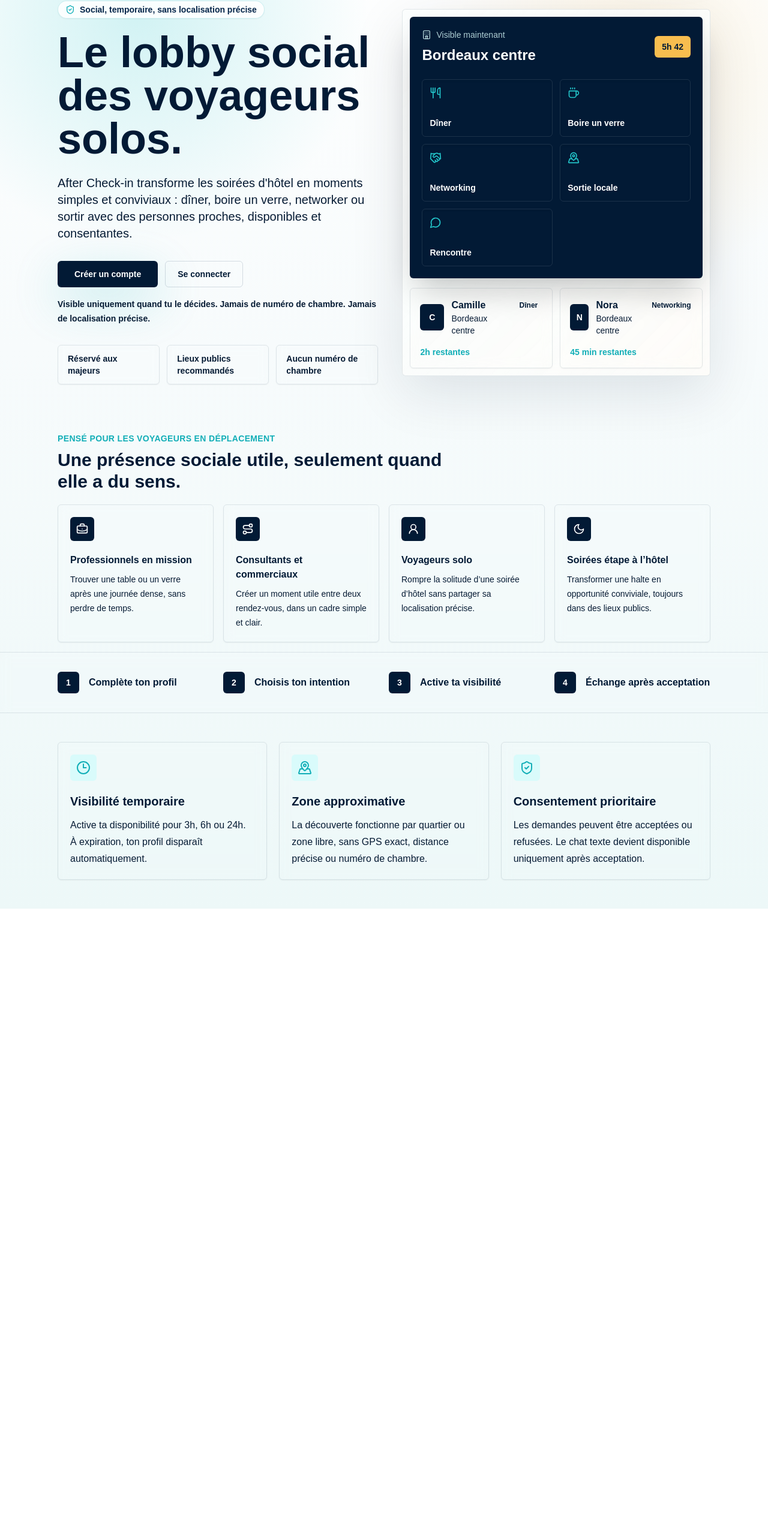
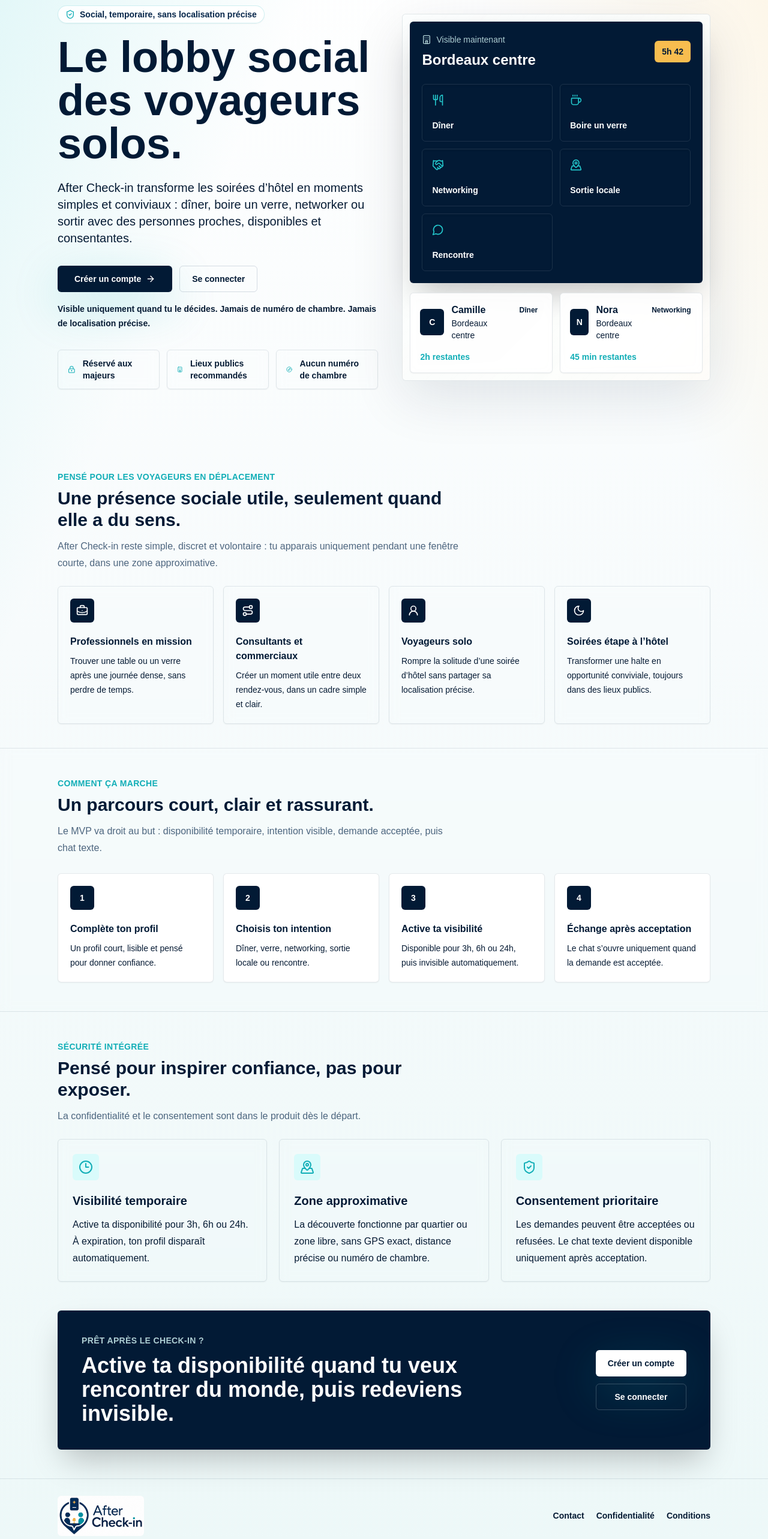
Before and after one commit to djey2007/after-check-in, a Next.js app: page / in a window 1280 px wide. Shown: the part 184-2750 px from the top of the page at 60% size. Before the commit the page ends 1699 px from the top, so only its background shows below. Built offline with nearby package versions, Linux system fonts and the light colour scheme.

Commit message:
Upgrade landing page visual system

```diff
--- a/app/globals.css
+++ b/app/globals.css
@@ -19,8 +19,8 @@ html {
 body {
   margin: 0;
   background:
-    radial-gradient(circle at 18% 12%, rgba(35, 197, 202, 0.2), transparent 24rem),
-    radial-gradient(circle at 82% 18%, rgba(248, 189, 79, 0.16), transparent 22rem),
+    linear-gradient(115deg, rgba(35, 197, 202, 0.14), transparent 34rem),
+    linear-gradient(245deg, rgba(248, 189, 79, 0.14), transparent 32rem),
     linear-gradient(180deg, #ffffff 0%, var(--background) 45%, #edf8f8 100%);
   color: var(--foreground);
   font-family: Arial, Helvetica, sans-serif;
--- a/app/page.tsx
+++ b/app/page.tsx
@@ -1,18 +1,22 @@
 import {
+  ArrowRight,
   BriefcaseBusiness,
   Clock3,
   Coffee,
+  Compass,
   Handshake,
   Hotel,
+  LockKeyhole,
   MapPinned,
   MessageCircle,
   Moon,
+  Route,
   ShieldCheck,
-  Route,
   UserRound,
   Utensils
 } from "lucide-react";
 import { ButtonLink } from "@/components/ui/button";
+import { Logo } from "@/components/logo";
 import { PublicHeader } from "@/components/public-header";
 
 const intents = [
@@ -24,10 +28,22 @@ const intents = [
 ];
 
 const steps = [
-  "Complète ton profil",
-  "Choisis ton intention",
-  "Active ta visibilité",
-  "Échange après acceptation"
+  {
+    title: "Complète ton profil",
+    text: "Un profil court, lisible et pensé pour donner confiance."
+  },
+  {
+    title: "Choisis ton intention",
+    text: "Dîner, verre, networking, sortie locale ou rencontre."
+  },
+  {
+    title: "Active ta visibilité",
+    text: "Disponible pour 3h, 6h ou 24h, puis invisible automatiquement."
+  },
+  {
+    title: "Échange après acceptation",
+    text: "Le chat s’ouvre uniquement quand la demande est acceptée."
+  }
 ];
 
 const travelerProfiles = [
@@ -58,8 +74,8 @@ export default function Home() {
     <main className="min-h-screen overflow-hidden">
       <PublicHeader />
 
-      <section className="mx-auto grid w-full max-w-6xl items-center gap-10 px-4 pb-14 pt-8 sm:px-6 lg:grid-cols-[1.02fr_0.98fr] lg:px-8 lg:pb-20 lg:pt-12">
-        <div>
+      <section className="relative mx-auto grid w-full max-w-6xl items-center gap-10 px-4 pb-16 pt-8 sm:px-6 lg:grid-cols-[1.02fr_0.98fr] lg:px-8 lg:pb-24 lg:pt-14">
+        <div className="relative z-10">
           <div className="mb-5 inline-flex items-center gap-2 rounded-full border border-lagoon-500/20 bg-white/85 px-3 py-1 text-sm font-semibold text-night-900 shadow-sm backdrop-blur">
             <ShieldCheck className="h-4 w-4 text-lagoon-500" />
             Social, temporaire, sans localisation précise
@@ -70,7 +86,7 @@ export default function Home() {
           </h1>
 
           <p className="mt-6 max-w-2xl text-lg leading-8 text-night-900/76 sm:text-xl">
-            After Check-in transforme les soirées d&apos;hôtel en moments simples et
+            After Check-in transforme les soirées d’hôtel en moments simples et
             conviviaux : dîner, boire un verre, networker ou sortir avec des
             personnes proches, disponibles et consentantes.
           </p>
@@ -78,6 +94,7 @@ export default function Home() {
           <div className="mt-8 flex flex-col gap-3 sm:flex-row">
             <ButtonLink href="/signup" className="w-full px-7 sm:w-auto">
               Créer un compte
+              <ArrowRight className="h-4 w-4" />
             </ButtonLink>
             <ButtonLink href="/login" variant="secondary" className="w-full sm:w-auto">
               Se connecter
@@ -90,22 +107,112 @@ export default function Home() {
           </p>
 
           <div className="mt-8 grid gap-3 text-sm font-semibold text-night-900/72 sm:grid-cols-3">
-            <div className="rounded-md border border-night-900/10 bg-white/72 px-4 py-3 shadow-sm backdrop-blur">
-              Réservé aux majeurs
+            <TrustPill icon={LockKeyhole} text="Réservé aux majeurs" />
+            <TrustPill icon={Hotel} text="Lieux publics recommandés" />
+            <TrustPill icon={Compass} text="Aucun numéro de chambre" />
           </div>
-            <div className="rounded-md border border-night-900/10 bg-white/72 px-4 py-3 shadow-sm backdrop-blur">
-              Lieux publics recommandés
         </div>
-            <div className="rounded-md border border-night-900/10 bg-white/72 px-4 py-3 shadow-sm backdrop-blur">
-              Aucun numéro de chambre
+
+        <div className="relative z-10">
+          <ProductMockup />
+        </div>
+      </section>
+
+      <section className="mx-auto max-w-6xl px-4 py-10 sm:px-6 lg:px-8">
+        <SectionIntro
+          eyebrow="Pensé pour les voyageurs en déplacement"
+          title="Une présence sociale utile, seulement quand elle a du sens."
+          text="After Check-in reste simple, discret et volontaire : tu apparais uniquement pendant une fenêtre courte, dans une zone approximative."
+        />
+        <div className="mt-6 grid gap-4 sm:grid-cols-2 lg:grid-cols-4">
+          {travelerProfiles.map((profile) => (
+            <AudienceCard key={profile.title} {...profile} />
+          ))}
+        </div>
+      </section>
+
+      <section className="border-y border-night-900/10 bg-white/72 py-12 backdrop-blur">
+        <div className="mx-auto max-w-6xl px-4 sm:px-6 lg:px-8">
+          <SectionIntro
+            eyebrow="Comment ça marche"
+            title="Un parcours court, clair et rassurant."
+            text="Le MVP va droit au but : disponibilité temporaire, intention visible, demande acceptée, puis chat texte."
+          />
+          <div className="mt-7 grid gap-4 sm:grid-cols-2 lg:grid-cols-4">
+            {steps.map((step, index) => (
+              <StepCard key={step.title} index={index + 1} {...step} />
+            ))}
+          </div>
+        </div>
+      </section>
+
+      <section className="mx-auto max-w-6xl px-4 py-12 sm:px-6 lg:px-8">
+        <SectionIntro
+          eyebrow="Sécurité intégrée"
+          title="Pensé pour inspirer confiance, pas pour exposer."
+          text="La confidentialité et le consentement sont dans le produit dès le départ."
+        />
+        <div className="mt-6 grid gap-5 lg:grid-cols-3">
+          <Feature
+            icon={Clock3}
+            title="Visibilité temporaire"
+            text="Active ta disponibilité pour 3h, 6h ou 24h. À expiration, ton profil disparaît automatiquement."
+          />
+          <Feature
+            icon={MapPinned}
+            title="Zone approximative"
+            text="La découverte fonctionne par quartier ou zone libre, sans GPS exact, distance précise ou numéro de chambre."
+          />
+          <Feature
+            icon={ShieldCheck}
+            title="Consentement prioritaire"
+            text="Les demandes peuvent être acceptées ou refusées. Le chat texte devient disponible uniquement après acceptation."
+          />
+        </div>
+      </section>
+
+      <section className="mx-auto max-w-6xl px-4 pb-12 sm:px-6 lg:px-8">
+        <div className="overflow-hidden rounded-md bg-night-950 p-6 text-white shadow-2xl shadow-night-950/18 sm:p-8 lg:p-10">
+          <div className="grid gap-8 lg:grid-cols-[1fr_auto] lg:items-center">
+            <div>
+              <p className="text-sm font-bold uppercase tracking-wide text-lagoon-100/80">
+                Prêt après le check-in ?
+              </p>
+              <h2 className="mt-3 max-w-2xl text-3xl font-bold tracking-normal sm:text-4xl">
+                Active ta disponibilité quand tu veux rencontrer du monde, puis redeviens invisible.
+              </h2>
+            </div>
+            <div className="flex flex-col gap-3 sm:flex-row lg:flex-col">
+              <ButtonLink href="/signup" className="bg-white text-night-950 hover:bg-lagoon-100">
+                Créer un compte
+              </ButtonLink>
+              <ButtonLink href="/login" variant="secondary" className="border-white/20 bg-white/8 text-white hover:bg-white hover:text-night-950">
+                Se connecter
+              </ButtonLink>
             </div>
           </div>
         </div>
+      </section>
 
-        <div className="relative">
+      <footer className="border-t border-night-900/10 bg-white/78">
+        <div className="mx-auto flex max-w-6xl flex-col gap-5 px-4 py-7 sm:px-6 lg:flex-row lg:items-center lg:justify-between lg:px-8">
+          <Logo compact />
+          <nav className="flex flex-wrap gap-x-5 gap-y-2 text-sm font-semibold text-night-900/68">
+            <a href="mailto:contact@after-check-in.app">Contact</a>
+            <a href="#confidentialite">Confidentialité</a>
+            <a href="#conditions">Conditions</a>
+          </nav>
+        </div>
+      </footer>
+    </main>
+  );
+}
+
+function ProductMockup() {
+  return (
     <div className="premium-surface rounded-md p-3">
       <div className="rounded-md bg-night-950 p-5 text-white shadow-2xl shadow-night-950/18">
-              <div className="flex items-center justify-between">
+        <div className="flex items-center justify-between gap-4">
           <div>
             <div className="flex items-center gap-2 text-sm text-lagoon-100/80">
               <Hotel className="h-4 w-4" />
@@ -125,7 +232,7 @@ export default function Home() {
             return (
               <div
                 key={intent.label}
-                      className="flex min-h-24 flex-col justify-between rounded-md border border-white/10 bg-white/9 p-3 shadow-inner"
+                className="flex min-h-24 flex-col justify-between rounded-md border border-white/10 bg-white/9 p-4 shadow-inner"
               >
                 <Icon className="h-5 w-5 text-lagoon-400" />
                 <span className="text-sm font-semibold">{intent.label}</span>
@@ -150,56 +257,35 @@ export default function Home() {
         />
       </div>
     </div>
+  );
+}
+
+function SectionIntro({
+  eyebrow,
+  title,
+  text
+}: {
+  eyebrow: string;
+  title: string;
+  text: string;
+}) {
+  return (
+    <div className="max-w-2xl">
+      <p className="text-sm font-bold uppercase tracking-wide text-lagoon-500">{eyebrow}</p>
+      <h2 className="mt-2 text-2xl font-bold tracking-normal text-night-950 sm:text-3xl">
+        {title}
+      </h2>
+      <p className="mt-3 leading-7 text-night-900/70">{text}</p>
     </div>
-      </section>
+  );
+}
 
-      <section className="mx-auto max-w-6xl px-4 pb-4 sm:px-6 lg:px-8">
-        <div className="mb-5 max-w-2xl">
-          <p className="text-sm font-bold uppercase tracking-wide text-lagoon-500">
-            Pensé pour les voyageurs en déplacement
-          </p>
-          <h2 className="mt-2 text-2xl font-bold tracking-normal text-night-950 sm:text-3xl">
-            Une présence sociale utile, seulement quand elle a du sens.
-          </h2>
+function TrustPill({ icon: Icon, text }: { icon: typeof ShieldCheck; text: string }) {
+  return (
+    <div className="flex items-center gap-3 rounded-md border border-night-900/10 bg-white/74 px-4 py-3 shadow-sm backdrop-blur">
+      <Icon className="h-4 w-4 text-lagoon-500" />
+      <span>{text}</span>
     </div>
-        <div className="grid gap-4 sm:grid-cols-2 lg:grid-cols-4">
-          {travelerProfiles.map((profile) => (
-            <AudienceCard key={profile.title} {...profile} />
-          ))}
-        </div>
-      </section>
-
-      <section className="border-y border-night-900/10 bg-white/74 backdrop-blur">
-        <div className="mx-auto grid max-w-6xl gap-4 px-4 py-8 sm:grid-cols-2 sm:px-6 lg:grid-cols-4 lg:px-8">
-          {steps.map((step, index) => (
-            <div key={step} className="flex items-center gap-4">
-              <span className="flex h-9 w-9 shrink-0 items-center justify-center rounded-md bg-night-950 text-sm font-bold text-white shadow-sm">
-                {index + 1}
-              </span>
-              <p className="font-semibold text-night-950">{step}</p>
-            </div>
-          ))}
-        </div>
-      </section>
-
-      <section className="mx-auto grid max-w-6xl gap-5 px-4 py-12 sm:px-6 lg:grid-cols-3 lg:px-8">
-        <Feature
-          icon={Clock3}
-          title="Visibilité temporaire"
-          text="Active ta disponibilité pour 3h, 6h ou 24h. À expiration, ton profil disparaît automatiquement."
-        />
-        <Feature
-          icon={MapPinned}
-          title="Zone approximative"
-          text="La découverte fonctionne par quartier ou zone libre, sans GPS exact, distance précise ou numéro de chambre."
-        />
-        <Feature
-          icon={ShieldCheck}
-          title="Consentement prioritaire"
-          text="Les demandes peuvent être acceptées ou refusées. Le chat texte devient disponible uniquement après acceptation."
-        />
-      </section>
-    </main>
   );
 }
 
@@ -213,10 +299,30 @@ function AudienceCard({
   text: string;
 }) {
   return (
-    <article className="rounded-md border border-night-900/10 bg-white/82 p-5 shadow-sm backdrop-blur">
+    <article className="rounded-md border border-night-900/10 bg-white/84 p-5 shadow-sm backdrop-blur transition hover:-translate-y-0.5 hover:shadow-xl hover:shadow-night-950/8">
       <div className="flex h-10 w-10 items-center justify-center rounded-md bg-night-950 text-white">
         <Icon className="h-5 w-5" />
       </div>
+      <h3 className="mt-5 font-bold tracking-normal text-night-950">{title}</h3>
+      <p className="mt-2 text-sm leading-6 text-night-900/68">{text}</p>
+    </article>
+  );
+}
+
+function StepCard({
+  index,
+  title,
+  text
+}: {
+  index: number;
+  title: string;
+  text: string;
+}) {
+  return (
+    <article className="rounded-md border border-night-900/10 bg-white p-5 shadow-sm">
+      <span className="flex h-10 w-10 items-center justify-center rounded-md bg-night-950 text-sm font-bold text-white">
+        {index}
+      </span>
       <h3 className="mt-5 font-bold tracking-normal text-night-950">{title}</h3>
       <p className="mt-2 text-sm leading-6 text-night-900/68">{text}</p>
     </article>
@@ -235,7 +341,7 @@ function ProfilePreview({
   time: string;
 }) {
   return (
-    <article className="rounded-md border border-night-900/10 bg-white/88 p-4 shadow-sm backdrop-blur">
+    <article className="rounded-md border border-night-900/10 bg-white/90 p-4 shadow-sm backdrop-blur">
       <div className="flex items-start justify-between gap-3">
         <div className="flex items-center gap-3">
           <div className="flex h-11 w-11 items-center justify-center rounded-md bg-night-950 text-sm font-bold text-white">
@@ -265,7 +371,7 @@ function Feature({
   text: string;
 }) {
   return (
-    <article className="rounded-md border border-night-900/10 bg-white/86 p-5 shadow-sm backdrop-blur transition hover:-translate-y-0.5 hover:shadow-xl hover:shadow-night-950/8">
+    <article className="rounded-md border border-night-900/10 bg-white/86 p-6 shadow-sm backdrop-blur transition hover:-translate-y-0.5 hover:shadow-xl hover:shadow-night-950/8">
       <div className="flex h-11 w-11 items-center justify-center rounded-md bg-lagoon-100">
         <Icon className="h-6 w-6 text-lagoon-500" />
       </div>
```
Lines whose indentation alone changed are shown as unchanged.
